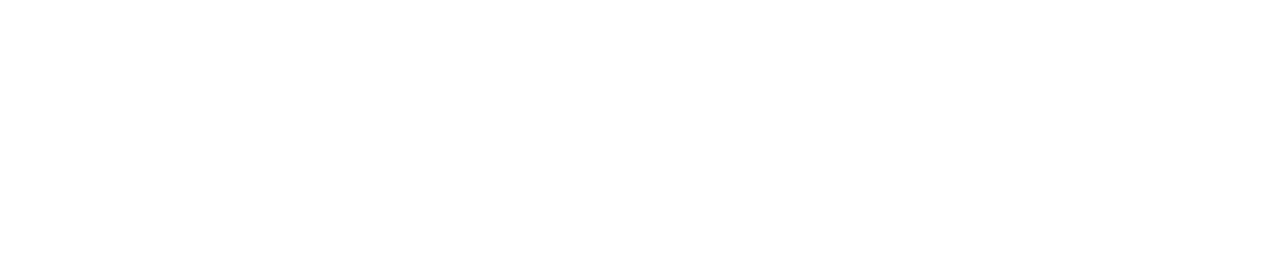
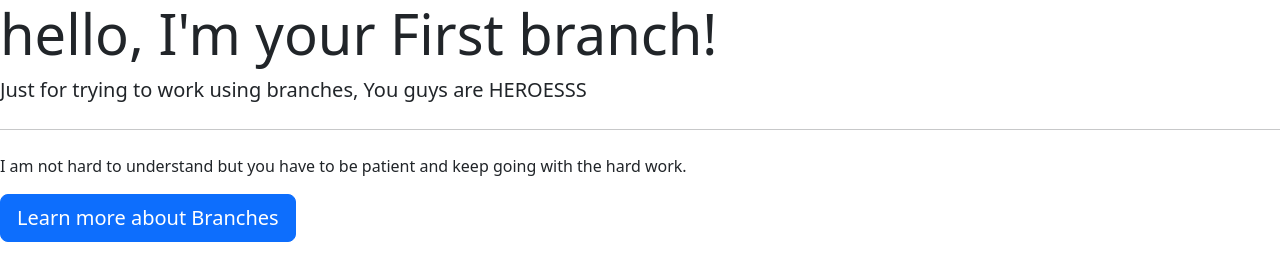
Before and after one commit to alessandropecchini99/git-prova-branch-merge, a plain HTML site: page index.html in a window 1280 px wide. Drawn offline with nearby package versions, Linux system fonts and the light colour scheme.

Commit message:
Add jumbotrone

```diff
--- a/index.html
+++ b/index.html
@@ -15,7 +15,24 @@
   <body>
     <header></header>
     <main>
-      <div class="jumbo"></div>
+      <div class="jumbo">
+        <div class="jumbotron">
+          <h1 class="display-4">hello, I'm your First branch!</h1>
+          <p class="lead">
+            Just for trying to work using branches, You guys are HEROESSS
+          </p>
+          <hr class="my-4" />
+          <p>
+            I am not hard to understand but you have to be patient and keep
+            going with the hard work.
+          </p>
+          <p class="lead">
+            <a class="btn btn-primary btn-lg" href="#" role="button"
+              >Learn more about Branches</a
+            >
+          </p>
+        </div>
+      </div>
       <div class="list"></div>
     </main>
     <footer></footer>
```
